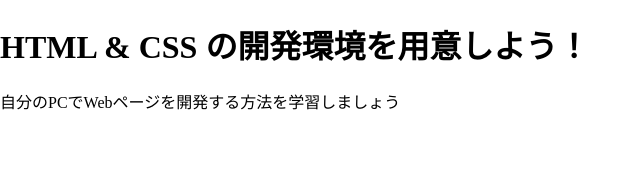
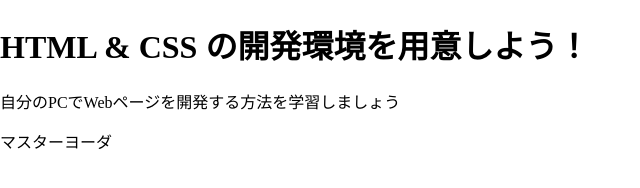
Before and after one commit to YuuUchimura/YuuUchimura.github.io, a plain HTML site: page index.html in a window 1280 px wide. Shown: the full height of the page, 0-640 px from the left. Drawn offline with Linux system fonts and the light colour scheme.

Commit message:
Update index.html

```diff
--- a/index.html
+++ b/index.html
@@ -8,5 +8,6 @@
   <body>
     <h1 class="title">HTML & CSS の開発環境を用意しよう！</h1>
     <p>自分のPCでWebページを開発する方法を学習しましょう</p>
+    <p>マスターヨーダ</p>
   </body>
 </html>
```
